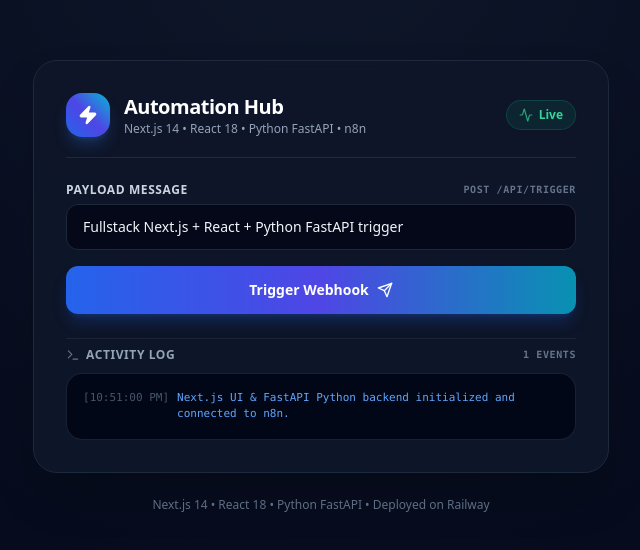
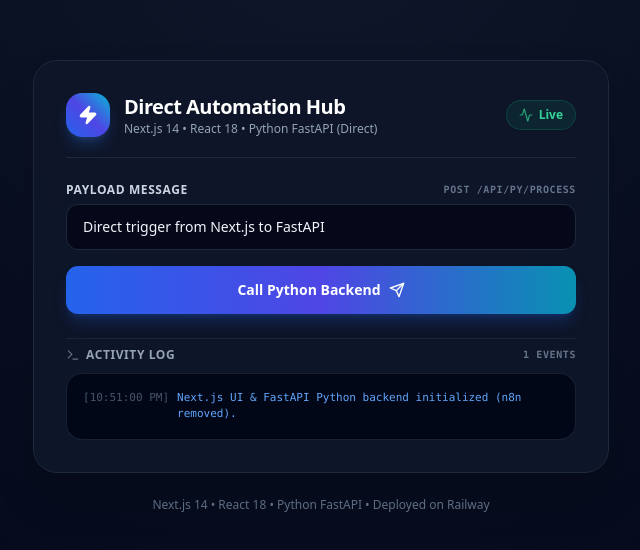
Before and after one commit to burakaitech/automation-website, a Next.js app: page / in a window 1280 px wide. Shown: the part 114-664 px from the top of the page, without its empty margins (319-959 px from the left). Built offline with nearby package versions, Linux system fonts and the light colour scheme.

Commit message:
Sync src/components/TriggerCard.tsx to remove n8n and use direct Python API

```diff
--- a/src/components/TriggerCard.tsx
+++ b/src/components/TriggerCard.tsx
@@ -4,7 +4,7 @@
 import { Zap, Send, Loader2, CheckCircle, Activity, Terminal, AlertCircle } from "lucide-react";
 
 export function TriggerCard() {
-  const [message, setMessage] = useState("Fullstack Next.js + React + Python FastAPI trigger");
+  const [message, setMessage] = useState("Direct trigger from Next.js to FastAPI");
   const [loading, setLoading] = useState(false);
   const [response, setResponse] = useState<any>(null);
   const [error, setError] = useState<string | null>(null);
@@ -12,7 +12,7 @@
     {
       id: "init",
       time: new Date().toLocaleTimeString(),
-      text: "Next.js UI & FastAPI Python backend initialized and connected to n8n.",
+      text: "Next.js UI & FastAPI Python backend initialized (n8n removed).",
     },
   ]);
 
@@ -34,10 +34,11 @@
     setLoading(true);
     setError(null);
     setResponse(null);
-    addLog(`Sending trigger to /api/trigger with payload: "${message}"`);
+    addLog(`Sending trigger to /api/py/process with payload: "${message}"`);
 
     try {
-      const res = await fetch("/api/trigger", {
+      // Direct call to the Python FastAPI backend!
+      const res = await fetch("/api/py/process", {
         method: "POST",
         headers: { "Content-Type": "application/json" },
         body: JSON.stringify({ message }),
@@ -47,7 +48,7 @@
       if (!res.ok) throw new Error(data.error || data.detail || "Automation execution failed");
 
       setResponse(data);
-      addLog("Success! Workflow executed through n8n and Python backend.");
+      addLog("Success! Python backend processed the request instantly.");
     } catch (err: any) {
       setError(err.message || "An unexpected error occurred");
       addLog(`Error: ${err.message}`);
@@ -66,9 +67,9 @@
           </div>
           <div>
             <h1 className="text-xl font-bold text-white tracking-tight flex items-center gap-2">
-              Automation Hub
+              Direct Automation Hub
             </h1>
-            <p className="text-xs text-slate-400 font-medium">Next.js 14 • React 18 • Python FastAPI • n8n</p>
+            <p className="text-xs text-slate-400 font-medium">Next.js 14 • React 18 • Python FastAPI (Direct)</p>
           </div>
         </div>
         <div className="inline-flex items-center gap-1.5 px-3 py-1.5 rounded-full text-xs font-semibold bg-emerald-500/10 text-emerald-400 border border-emerald-500/20 shadow-sm">
@@ -82,14 +83,14 @@
         <div className="space-y-1.5">
           <label htmlFor="payload" className="text-xs font-semibold text-slate-300 uppercase tracking-wider flex justify-between">
             <span>Payload Message</span>
-            <span className="text-[10px] text-slate-500 font-mono">POST /api/trigger</span>
+            <span className="text-[10px] text-slate-500 font-mono">POST /api/py/process</span>
           </label>
           <input
             id="payload"
             type="text"
             value={message}
             onChange={(e) => setMessage(e.target.value)}
-            placeholder="Enter a message to pass to the workflow..."
+            placeholder="Enter a message to pass to Python..."
             className="w-full bg-slate-950/80 border border-slate-800 focus:border-blue-500 focus:ring-2 focus:ring-blue-500/20 rounded-xl px-4 py-3 text-sm text-slate-100 placeholder-slate-500 outline-none transition duration-150"
           />
         </div>
@@ -102,11 +103,11 @@
           {loading ? (
             <>
               <Loader2 className="w-4 h-4 animate-spin" />
-              <span>Executing Automation Pipeline...</span>
+              <span>Processing in Python...</span>
             </>
           ) : (
             <>
-              <span>Trigger Webhook</span>
+              <span>Call Python Backend</span>
               <Send className="w-4 h-4 ml-1" />
             </>
           )}
@@ -127,7 +128,7 @@
           <div className="flex items-center justify-between text-xs font-semibold text-emerald-400 uppercase tracking-wider">
             <div className="flex items-center space-x-2">
               <CheckCircle className="w-4 h-4 text-emerald-400" />
-              <span>Pipeline Response</span>
+              <span>Python Backend Response</span>
             </div>
             <span className="text-[11px] font-mono text-emerald-400/80 bg-emerald-950/60 px-2 py-0.5 rounded-md border border-emerald-800/40">
               200 OK
```
